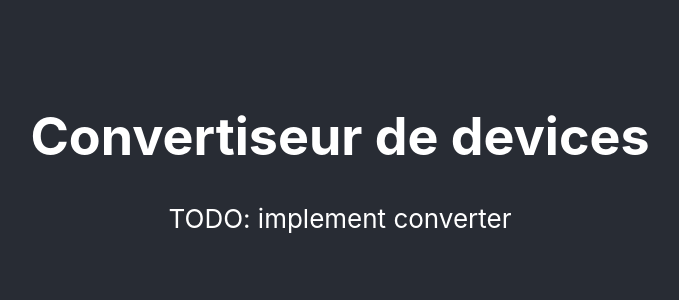
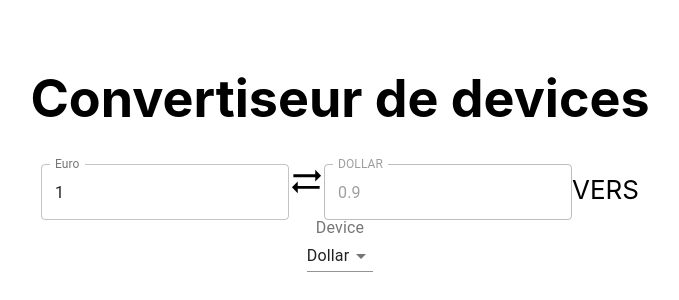
Before and after one commit to lsmod/oclock-test, a React (Create React App) app: page / in a window 1280 px wide. Shown: the part 248-548 px from the top of the page, without its empty margins (300-979 px from the left). Built offline with nearby package versions, Linux system fonts and the light colour scheme.

Commit message:
implementation brouillon sans API avec des composants material

```diff
--- a/package.json
+++ b/package.json
@@ -3,6 +3,8 @@
   "version": "0.1.0",
   "private": true,
   "dependencies": {
+    "@material-ui/core": "^4.7.2",
+    "@material-ui/icons": "^4.5.1",
     "@testing-library/jest-dom": "^4.2.4",
     "@testing-library/react": "^9.3.2",
     "@testing-library/user-event": "^7.1.2",
--- a/src/App.css
+++ b/src/App.css
@@ -2,37 +2,18 @@
   text-align: center;
 }
 
-.App-logo {
-  height: 40vmin;
-  pointer-events: none;
-}
-
-@media (prefers-reduced-motion: no-preference) {
-  .App-logo {
-    animation: App-logo-spin infinite 20s linear;
-  }
-}
 
 .App-header {
-  background-color: #282c34;
+  /* background-color: #282c34; */
   min-height: 100vh;
   display: flex;
   flex-direction: column;
   align-items: center;
   justify-content: center;
   font-size: calc(10px + 2vmin);
-  color: white;
+  /* color: white; */
 }
 
 .App-link {
   color: #61dafb;
 }
-
-@keyframes App-logo-spin {
-  from {
-    transform: rotate(0deg);
-  }
-  to {
-    transform: rotate(360deg);
-  }
-}
--- a/src/components/CurrencyConverter.js
+++ b/src/components/CurrencyConverter.js
@@ -1,9 +1,80 @@
 import React from "react";
+import TextField from "@material-ui/core/TextField";
+import SyncAlt from "@material-ui/icons/SyncAlt";
+import InputLabel from "@material-ui/core/InputLabel";
+import MenuItem from "@material-ui/core/MenuItem";
+import Select from "@material-ui/core/Select";
 import "./CurrencyConverter.css";
 
 function CurrencyConverter() {
+  const [device, setDevice] = React.useState("DOLLAR"); // device vers laquelle convertir nos euros
+  const [userValue, setUserValue] = React.useState(1); // valeur à convertir
+  const [convertedValue, setConvertedValue] = React.useState(0.9); // valeur une fois convertie
+  const [convertionRate, setConvertionRate] = React.useState(0.78); // taux de change/convertion
+  const [isLoading, setIsLoading] = React.useState(true);
+
+  const convertDevice = value => {
+    setConvertedValue(value * convertionRate);
+  };
+
+  const handleDeviceChange = event => {
+    const newConvertionRate = convertionRate * 1.5; // en attendant d'utiliser des vrai taux de change au le fais varier à chaque fois
+    setConvertionRate(newConvertionRate);
+    setDevice(event.target.value);
+    convertDevice(userValue);
+  };
+
+  const handleUserValueChange = event => {
+    setUserValue(event.target.value);
+    convertDevice(event.target.value);
+  };
+
+  setTimeout(() => {
+    setIsLoading(false);
+  }, 3000);
+
+  if (isLoading) {
+    return <div>Chargement...</div>;
+  }
+
   return (
-    <div className="currency-converter_wrapper">TODO: implement converter</div>
+    <div className="currency-converter_wrapper">
+      <TextField
+        id="user-value"
+        label="Euro"
+        type="number"
+        InputLabelProps={{
+          shrink: true
+        }}
+        variant="outlined"
+        value={userValue}
+        onChange={handleUserValueChange}
+      />
+      <SyncAlt fontSize="large" />
+      <TextField
+        id="converted-value"
+        label={device}
+        type="number"
+        InputLabelProps={{
+          shrink: true
+        }}
+        disabled
+        variant="outlined"
+        value={convertedValue}
+      />
+      VERS
+      <InputLabel id="device-input-label">Device</InputLabel>
+      <Select
+        labelId="device-select-label"
+        id="device-select-label"
+        value={device}
+        onChange={handleDeviceChange}
+      >
+        <MenuItem value="EURO">Euro</MenuItem>
+        <MenuItem value="DOLLAR">Dollar</MenuItem>
+        <MenuItem value="YUAN">Yuan</MenuItem>
+      </Select>
+    </div>
   );
 }
 
```
Also changed, not shown: 2 other files (tests, documents, lock files or other folders).
